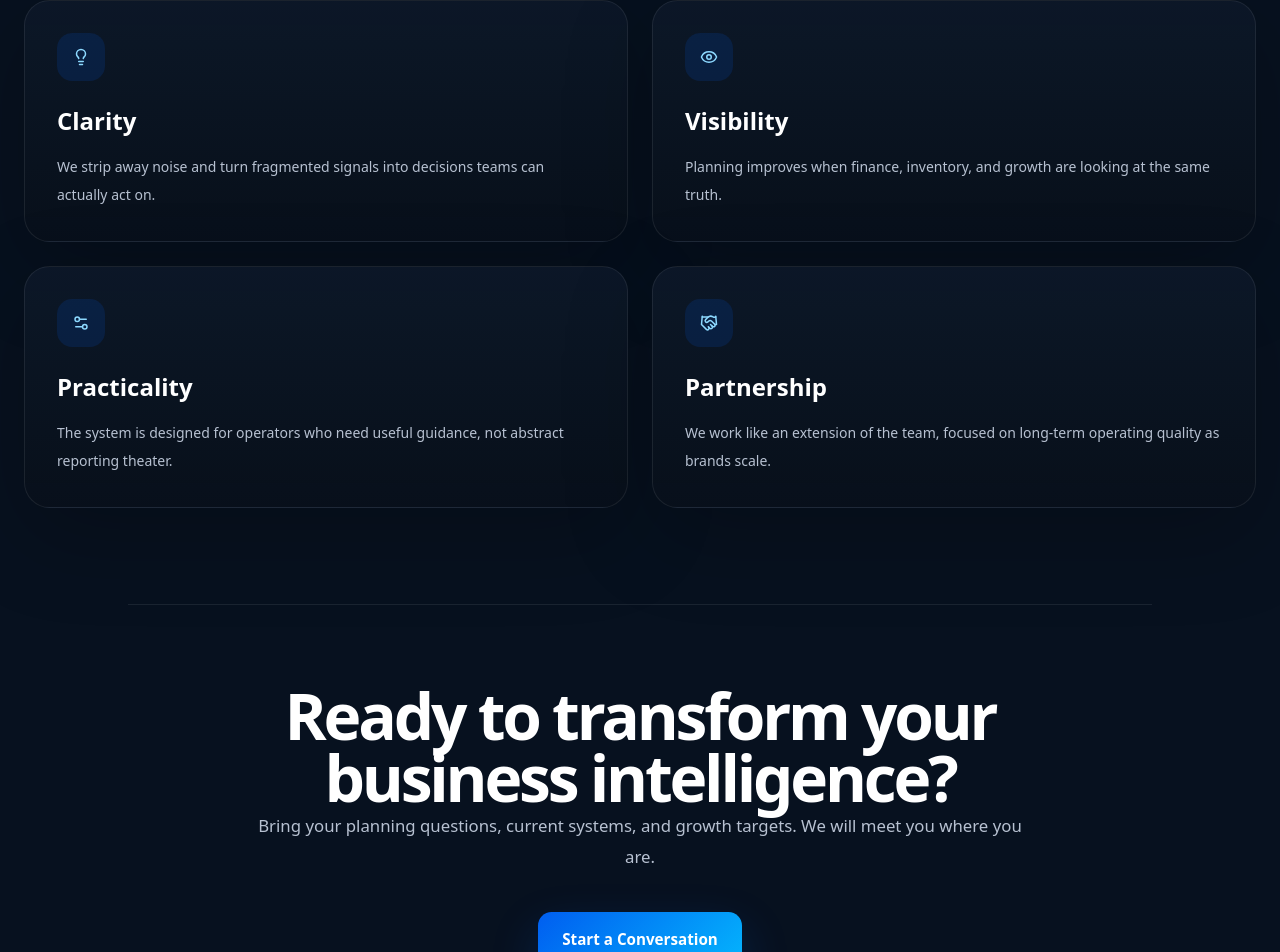
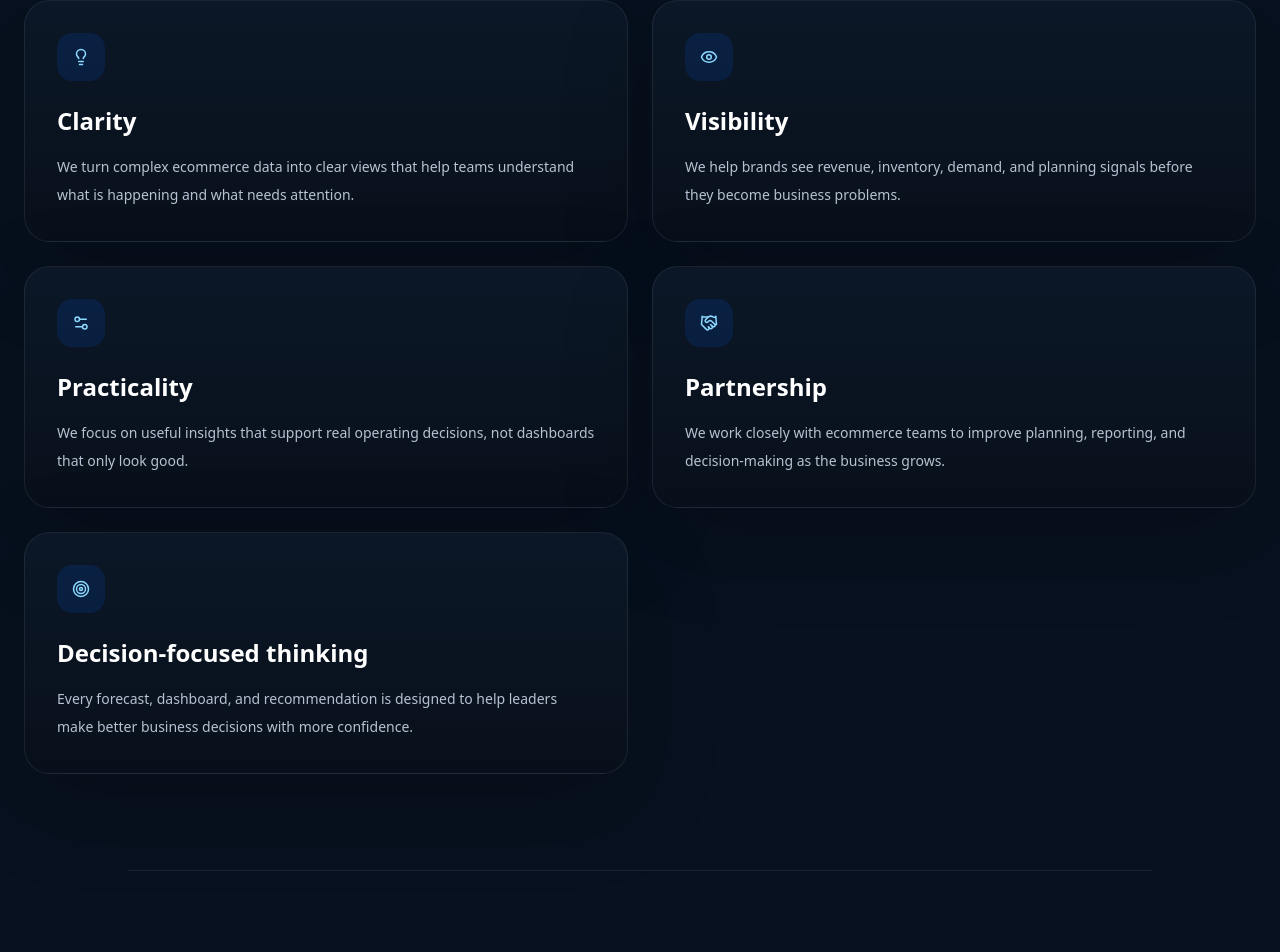
Before and after one commit to ArmanMehdi51214/scalesight_website, a Next.js app: page /about in a window 1280 px wide. Shown: the part 1236-2188 px from the top of the page. Built offline with nearby package versions, Linux system fonts and the light colour scheme.

Commit message:
about page section 12 done

```diff
--- a/app/about/page.tsx
+++ b/app/about/page.tsx
@@ -1,35 +1,44 @@
 import type { Metadata } from "next";
-import { ArrowRight, Eye, Handshake, Lightbulb, Settings2 } from "lucide-react";
+import { ArrowRight, Eye, Handshake, Lightbulb, Settings2, Target } from "lucide-react";
 
 import SiteFooter from "@/components/site-footer";
 import SiteHeader from "@/components/site-header";
-import { PrimaryButton, SectionHeader } from "@/components/marketing-primitives";
+import {
+  PrimaryButton,
+  SectionHeader,
+} from "@/components/marketing-primitives";
 
 export const metadata: Metadata = {
   title: "ScaleSight | About the Mission",
-  description: "The mission, values, and operating philosophy behind ScaleSight.",
+  description:
+    "The mission, values, and operating philosophy behind ScaleSight.",
 };
 
 const values = [
   {
     icon: Lightbulb,
     title: "Clarity",
-    copy: "We strip away noise and turn fragmented signals into decisions teams can actually act on.",
+    copy: "We turn complex ecommerce data into clear views that help teams understand what is happening and what needs attention.",
   },
   {
     icon: Eye,
     title: "Visibility",
-    copy: "Planning improves when finance, inventory, and growth are looking at the same truth.",
+    copy: "We help brands see revenue, inventory, demand, and planning signals before they become business problems.",
   },
   {
     icon: Settings2,
     title: "Practicality",
-    copy: "The system is designed for operators who need useful guidance, not abstract reporting theater.",
+    copy: "We focus on useful insights that support real operating decisions, not dashboards that only look good.",
   },
   {
     icon: Handshake,
     title: "Partnership",
-    copy: "We work like an extension of the team, focused on long-term operating quality as brands scale.",
+    copy: "We work closely with ecommerce teams to improve planning, reporting, and decision-making as the business grows.",
+  },
+  {
+    icon: Target,
+    title: "Decision-focused thinking",
+    copy: "Every forecast, dashboard, and recommendation is designed to help leaders make better business decisions with more confidence.",
   },
 ];
 
@@ -50,7 +59,9 @@ export default function AboutPage() {
         <section className="mx-auto mt-20 max-w-7xl">
           <div className="surface-card relative overflow-hidden rounded-[2rem] px-8 py-14 text-center md:px-20 md:py-20">
             <div className="absolute inset-x-0 top-0 h-40 bg-[radial-gradient(circle_at_top,rgba(4,180,253,0.18),transparent_65%)]" />
-            <p className="text-[4rem] leading-none text-[rgba(4,180,253,0.28)] md:text-[5rem]">99</p>
+            <p className="text-[4rem] leading-none text-[rgba(4,180,253,0.28)] md:text-[5rem]">
+              99
+            </p>
             <h2 className="mx-auto mt-4 max-w-3xl text-3xl font-semibold italic tracking-tight text-white md:text-5xl">
               &ldquo;We help businesses make decisions with confidence.&rdquo;
             </h2>
@@ -67,13 +78,13 @@ export default function AboutPage() {
               title="The Pillars of Our Success"
               copy="Built on transparency, technical rigor, and a deep understanding of modern ecommerce planning."
             />
-            <a
+            {/* <a
               className="inline-flex items-center gap-2 text-sm font-medium text-[#8dd9ff] transition hover:text-white"
               href="/contact"
             >
               Learn more about our methodology
               <ArrowRight size={16} />
-            </a>
+            </a> */}
           </div>
 
           <div className="mt-12 grid gap-6 md:grid-cols-2">
@@ -81,11 +92,16 @@ export default function AboutPage() {
               const Icon = item.icon;
 
               return (
-                <article key={item.title} className="surface-card rounded-[1.6rem] p-8">
+                <article
+                  key={item.title}
+                  className="surface-card rounded-[1.6rem] p-8"
+                >
                   <div className="icon-badge">
                     <Icon size={18} />
                   </div>
-                  <h3 className="mt-6 text-2xl font-semibold text-white">{item.title}</h3>
+                  <h3 className="mt-6 text-2xl font-semibold text-white">
+                    {item.title}
+                  </h3>
                   <p className="mt-4 text-sm leading-7 text-[var(--text-secondary)]">
                     {item.copy}
                   </p>
```
